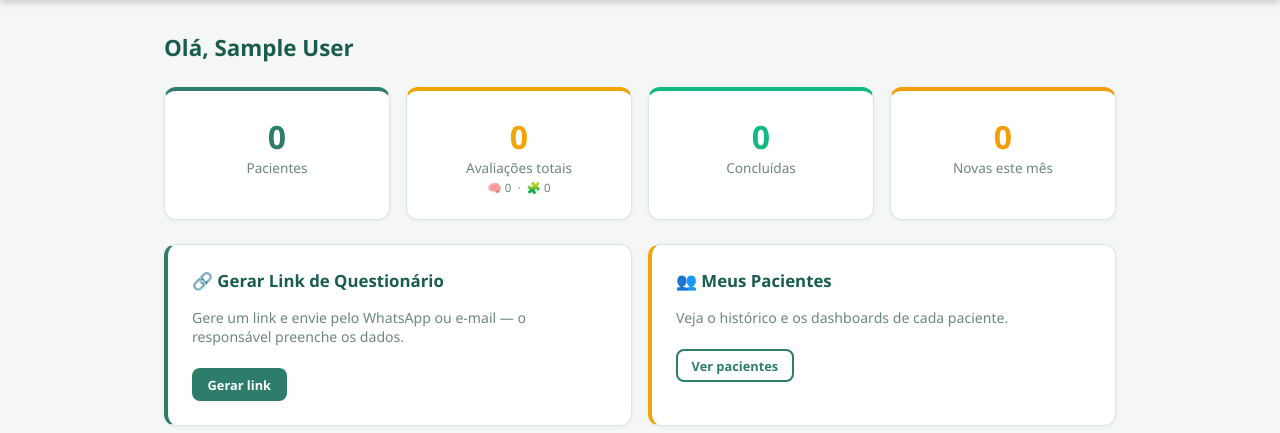
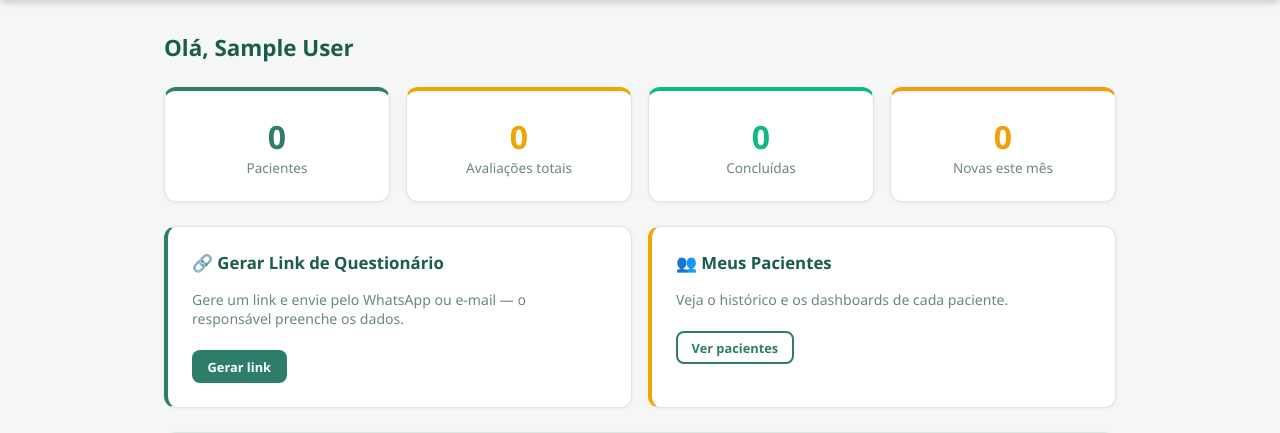
Before and after one commit to havinercavalcante/perfil-sensorial, a Django app: page / in a window 1280 px wide. Shown: the part 60-493 px from the top of the page. Run offline with Django 5.2, Linux system fonts and the light colour scheme; the visitor is signed in with stand-in values (Sample User, id 1); data that the repository does not hold is empty.

Commit message:
refactor: remove subtítulo com ícones 🧠 e 🧩 do card de avaliações totais

```diff
--- a/questionario/templates/questionario/index.html
+++ b/questionario/templates/questionario/index.html
@@ -57,7 +57,6 @@
   <div class="card" style="text-align:center; border-top:4px solid var(--accent); margin-bottom:0;">
     <div style="font-size:2rem; font-weight:800; color:var(--accent);">{{ total_avaliacoes }}</div>
     <div style="color:var(--text-muted); font-size:.85rem;">Avaliações totais</div>
-    <div style="font-size:.72rem; color:var(--text-muted); margin-top:.2rem;">🧠 {{ total_sens }} &nbsp;·&nbsp; 🧩 {{ total_vinel }}</div>
   </div>
   <div class="card" style="text-align:center; border-top:4px solid #10B981; margin-bottom:0;">
     <div style="font-size:2rem; font-weight:800; color:#10B981;">{{ concluidas }}</div>
```
